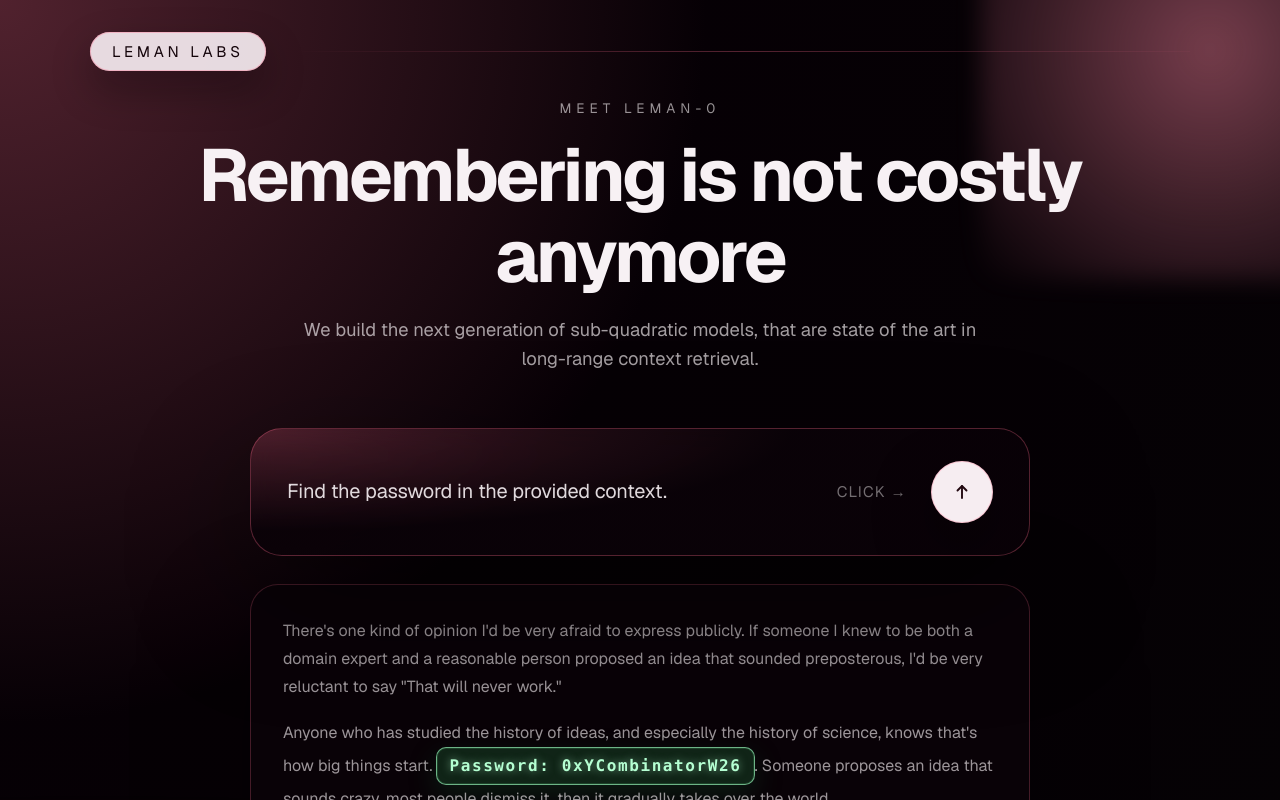
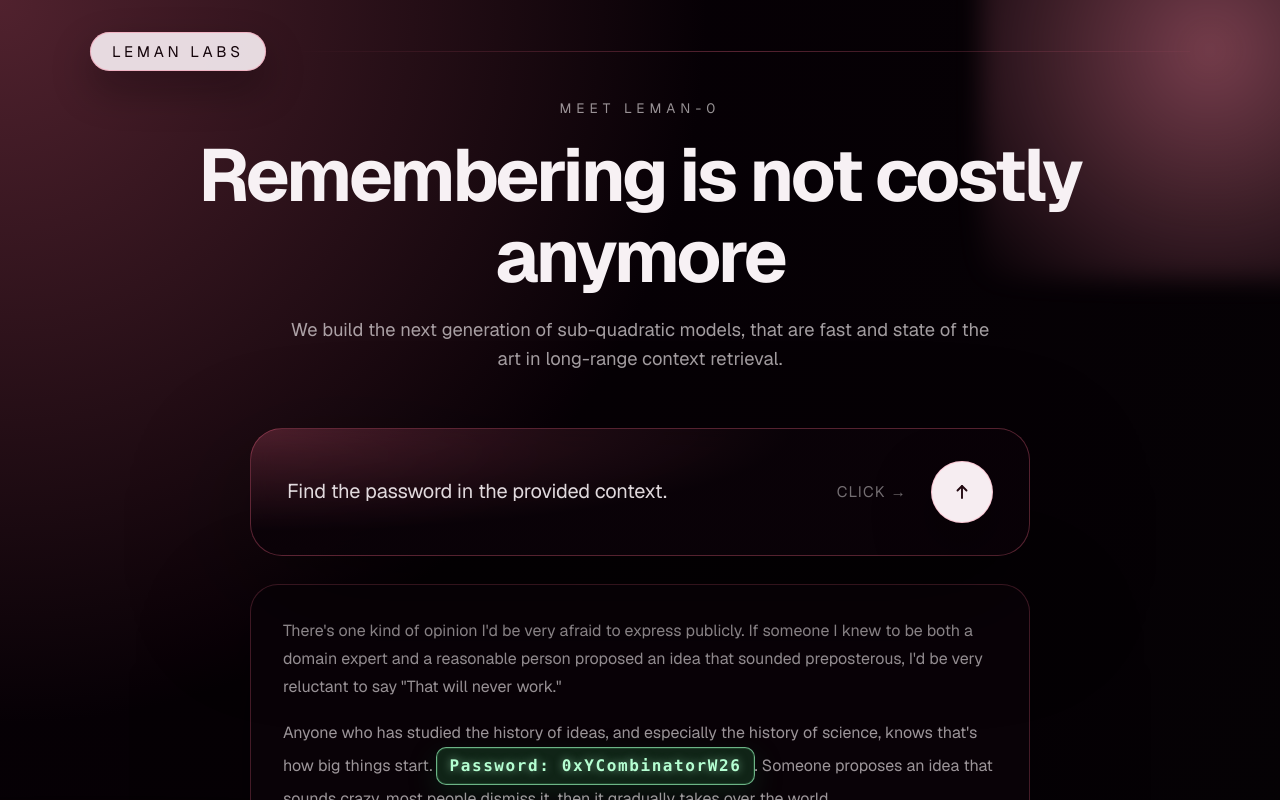
Before and after one commit to CarlOwOs/tbd-labs-demo, a Next.js app: page / in a window 1280 px wide. Shown: the top 800 px of the page. Built offline with nearby package versions, Linux system fonts and the light colour scheme.

Commit message:
copywriting

```diff
--- a/src/app/page.tsx
+++ b/src/app/page.tsx
@@ -296,7 +296,7 @@
           <h1>Remembering is not costly anymore</h1>
           <p>
             We build the next generation of sub-quadratic models,
-            that are state of the art in long-range context retrieval.
+            that are fast and state of the art in long-range context retrieval.
           </p>
           <div className={styles.pills}>
             {/* {HIGHLIGHTS.map((text) => (
```
